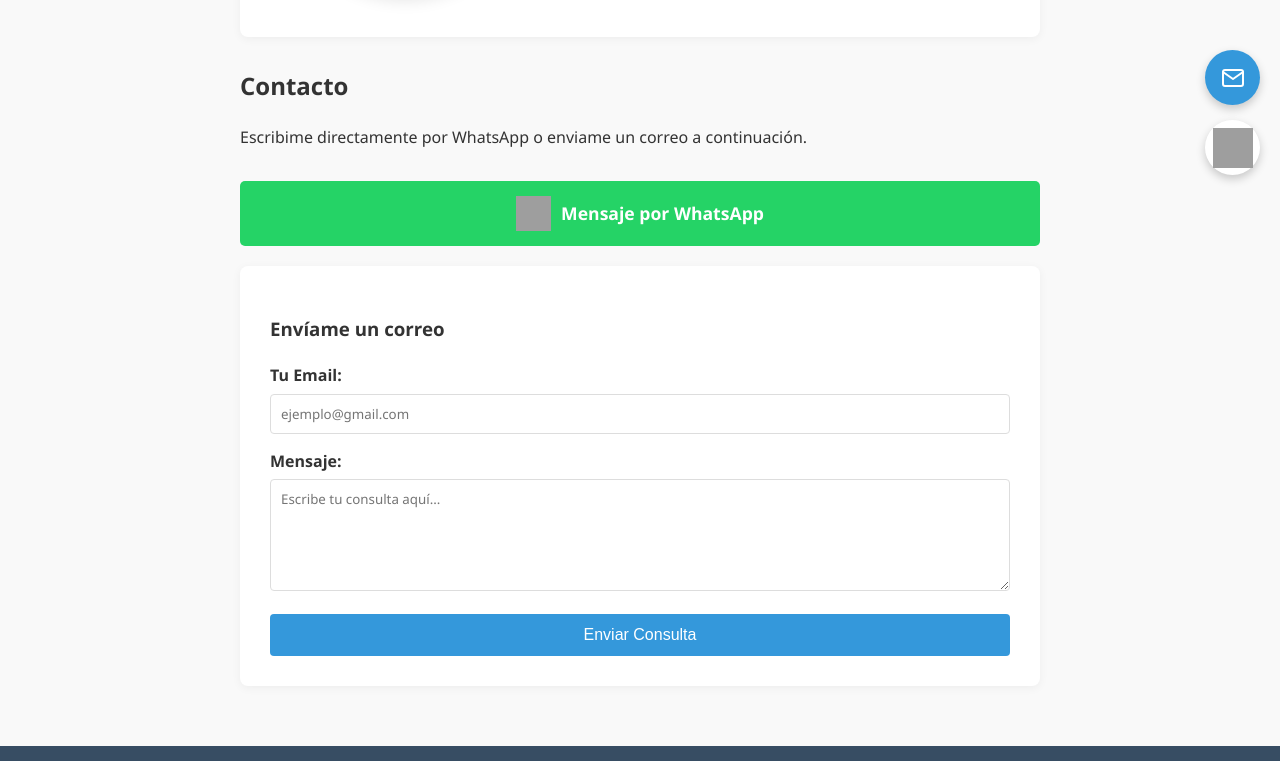
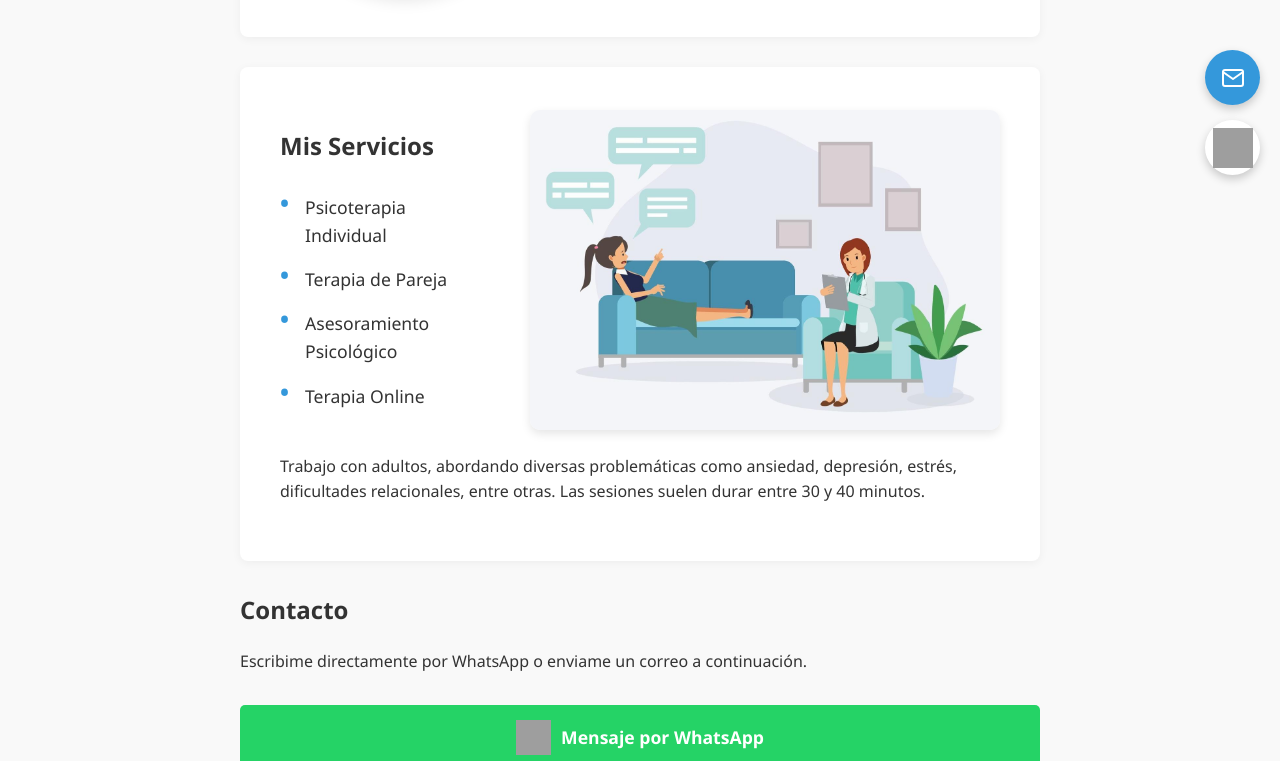
Before and after one commit to florovenza/web-psicologa, a plain HTML site: page index.html in a window 1280 px wide. Shown: the part 605-1366 px from the top of the page. Drawn offline with Linux system fonts and the light colour scheme; grey boxes are pictures that could not be loaded.

Commit message:
Agrego parte que habla de los servicios

```diff
--- a/index.html
+++ b/index.html
@@ -31,6 +31,30 @@
                 </div>
 
             </div>
+        </section>
+        <section class="services">
+
+            <div class="service-content">
+
+                <div class="services-info">
+                    <h2>Mis Servicios</h2>
+                    <ul>
+                        <li>Psicoterapia Individual</li>
+                        <li>Terapia de Pareja</li>
+                        <li>Asesoramiento Psicológico</li>
+                        <li>Terapia Online</li>
+                    </ul>
+                </div>
+
+                <img src="img/sesion.jpg" alt="Imagen de sesión" class="session-pic">
+
+            </div>
+
+            <p class="service-description">
+                Trabajo con adultos, abordando diversas problemáticas como ansiedad, depresión,
+                estrés, dificultades relacionales, entre otras. Las sesiones suelen durar entre 30 y 40 minutos.
+            </p>
+
         </section>
 
         <section class="contact-section">
--- a/style.css
+++ b/style.css
@@ -47,7 +47,7 @@ h1 {
     gap: 40px;
 }
 
-/* La Foto */
+/*Fotos*/
 .profile-pic {
     width: 250px;
     height: 250px;
@@ -77,6 +77,74 @@ h1 {
         width: 180px;
         height: 180px;
         margin-bottom: 20px;
+    }
+}
+
+/* --- Sección de Servicios --- */
+
+.services {
+    background-color: white;
+    padding: 40px;
+    margin: 30px 0;
+    border-radius: 8px;
+    box-shadow: 0 2px 10px rgba(0,0,0,0.05);
+}
+
+.service-content {
+    display: flex;
+    align-items: center;
+    justify-content: space-between;
+    gap: 40px;
+    margin-bottom: 20px;
+}
+
+.session-pic {
+    width: 48px0;
+    height: 320px;
+    object-fit: cover;
+    border-radius: 10px;
+    box-shadow: 0 4px 10px rgba(0,0,0,0.1);
+}
+
+.services-info ul {
+    list-style: none;
+    padding: 0;
+}
+
+.services-info li {
+    padding: 8px 0;
+    padding-left: 25px;
+    position: relative;
+    font-size: 1.1rem;
+}
+
+.services-info li::before {
+    content: "•";
+    color: #3498db;
+    font-weight: bold;
+    position: absolute;
+    left: 0;
+    font-size: 1.5rem;
+    line-height: 1rem;
+    top: 10px;
+}
+
+/* --- Responsive (Celulares) --- */
+@media (max-width: 768px) {
+    .service-content {
+        flex-direction: column-reverse;
+        text-align: center;
+    }
+
+    .services-info ul {
+        text-align: left;
+        display: inline-block;
+    }
+
+    .session-pic {
+        width: 100%;
+        max-width: 400px;
+        height: auto;
     }
 }
 
```
Also changed, not shown: img/sesion.jpg (added).
